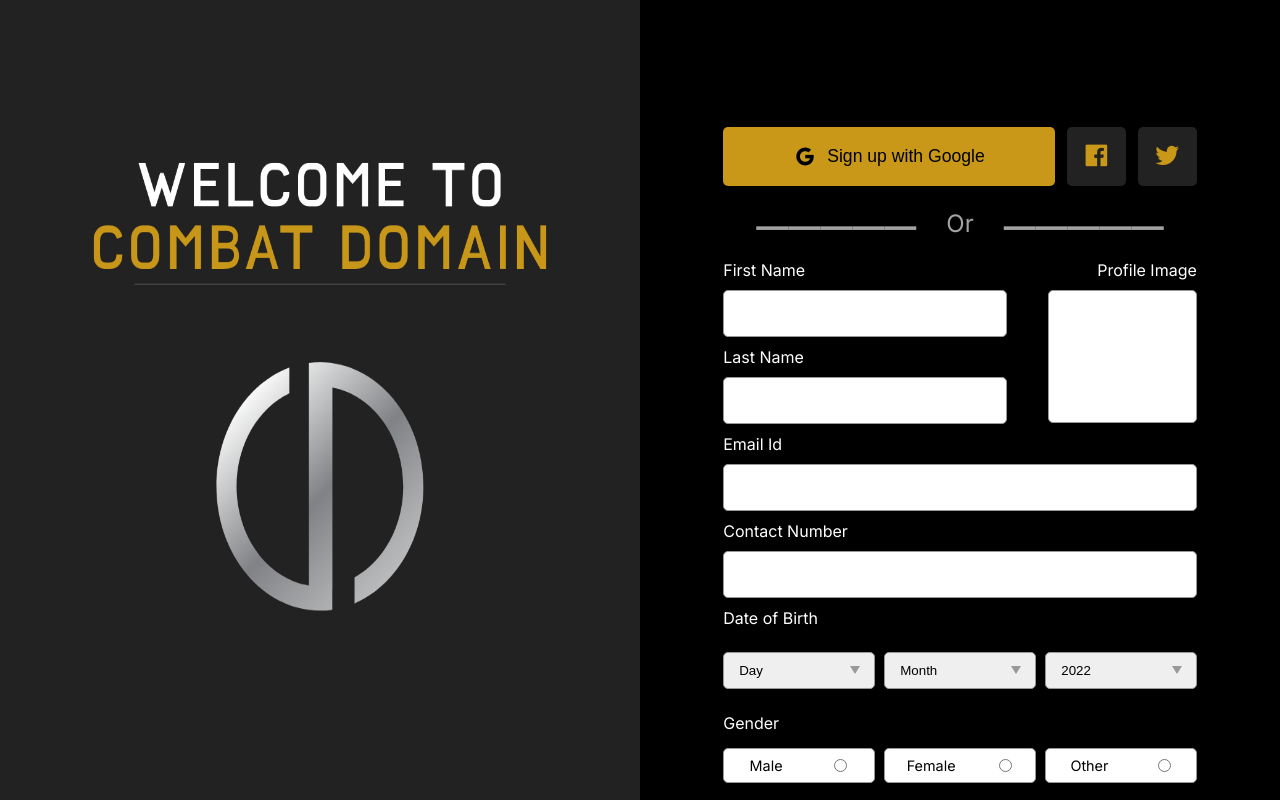
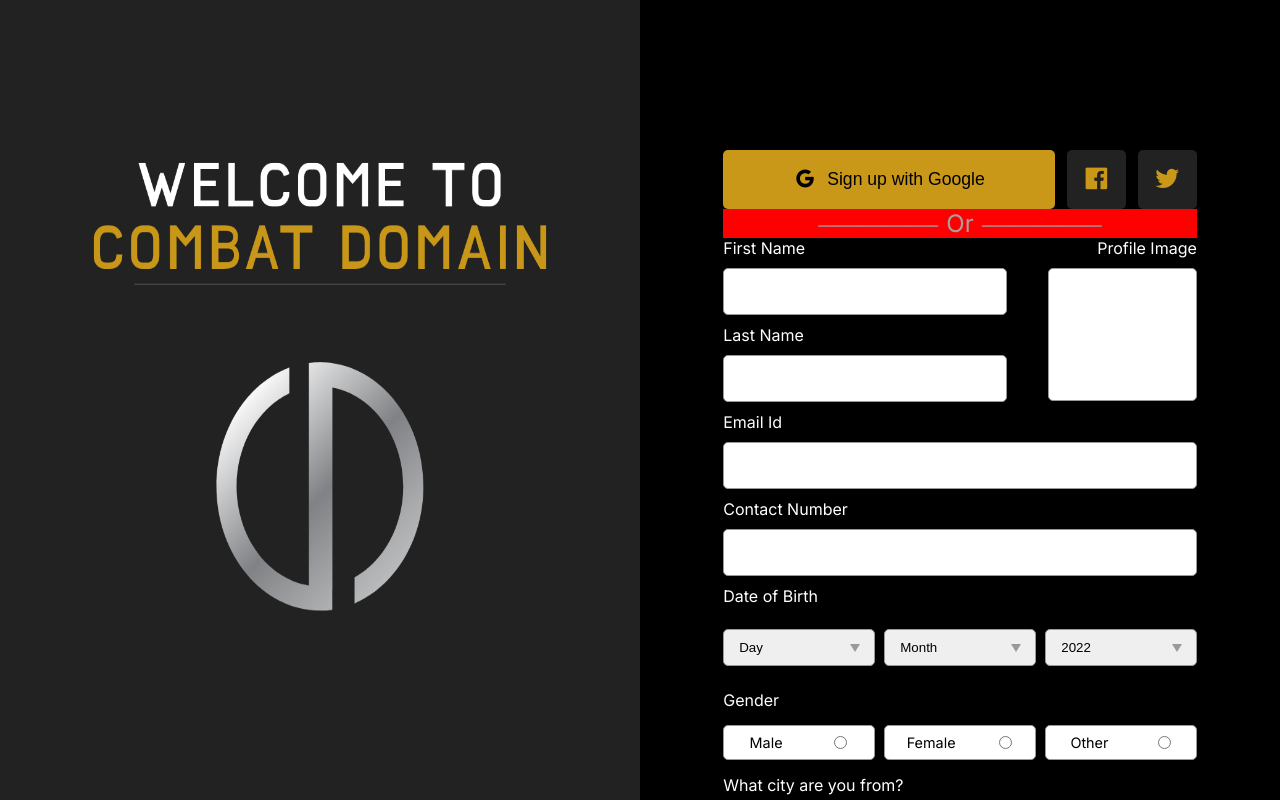
Before and after one commit to Shivaay1998/combatDomain, a plain HTML site: page index.html in a window 1280 px wide. Drawn offline with nearby package versions, Linux system fonts and the light colour scheme.

Commit message:
Initial commit

```diff
--- a/css/style.css
+++ b/css/style.css
@@ -87,9 +87,12 @@
     font-size: 4rem;
     display: flex;
     align-items: center;
-    gap: 30px;
     width: 100%;
     justify-content: center;
+    background-color: red;
+}
+#headings{
+    margin: 0 8px;
 }
 
 .line span {
@@ -289,7 +292,7 @@ input[type="radio"] {
 
     .line {
         font-size: 3.5rem;
-        gap: 9px;
+        width: 68%;
     }
 
     .line span {
@@ -358,6 +361,9 @@ input[type="radio"] {
     }
     .links button:nth-child(1) {
         flex-direction: column;
+    }
+    .one, .two, .three,.four{
+        display: none;
     }
 
 }
@@ -437,6 +443,9 @@ input[type="radio"] {
     .city, .country{
         width: 100%;
     }
+    .one, .two, .three,.four{
+        display: block;
+    }
 }
 @media (max-width:600px) {
     .links {
@@ -464,16 +473,17 @@ input[type="radio"] {
     .right_box {
         margin-top: 111vh;
     }
-}
-@media (max-width:460px) {
-        .left {
-            height: 41%;
-        }
-        .right_box {
-            margin-top: 111vh;
-        }
+    .one, .two{
+        display: none;
+    }
 }
 @media (max-width:460px){
+    .left {
+        height: 41%;
+    }
+    .right_box {
+        margin-top: 111vh;
+    }
     .dropzone {
         width: 115px;
         height: 134px;
@@ -485,6 +495,9 @@ input[type="radio"] {
     .right_box {
         margin-top: 105vh;
     }
+    .one, .two, .three,.four{
+        display: none;
+    }
 }
 @media (max-width:400px) {
     .left {
--- a/index.html
+++ b/index.html
@@ -23,7 +23,29 @@
                     <button><i class='bx bxl-facebook-square'></i></button>
                     <button><i class='bx bxl-twitter'></i></button>
                 </div>
-                <div class="line">&#9135&#9135&#9135&#9135&#9135 <span>Or</span> &#9135&#9135&#9135&#9135&#9135</div>
+                <div class="line">
+                    <span class="one">&#9135</span>
+                    <span class="two">&#9135</span>
+                    <span class="three">&#9135</span>
+                    <span class="four">&#9135</span>
+                    <span class="five">&#9135</span>
+                    <span class="six">&#9135</span>
+                    <span class="seven">&#9135</span>
+                    <span class="eight">&#9135</span>
+                    <span class="nine">&#9135</span>
+                    <span class="ten">&#9135</span>
+                    <span id="headings">Or</span>
+                    <span class="one">&#9135</span>
+                    <span class="two">&#9135</span>
+                    <span class="three">&#9135</span>
+                    <span class="four">&#9135</span>
+                    <span class="five">&#9135</span>
+                    <span class="six">&#9135</span>
+                    <span class="seven">&#9135</span>
+                    <span class="eight">&#9135</span>
+                    <span class="nine">&#9135</span>
+                    <span class="ten">&#9135</span>
+                </div>
                 <form action="">
                     <div class="first_input">
                         <div class="first_left">
```
Also changed, not shown: imgs/line-removebg-preview.png (added).
